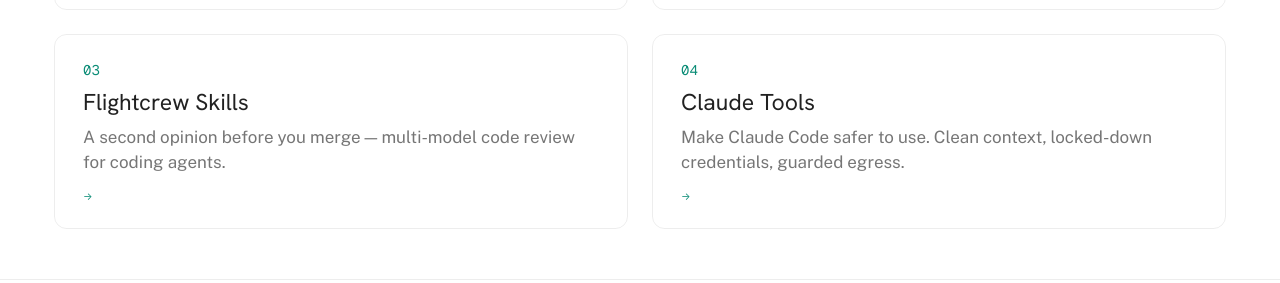
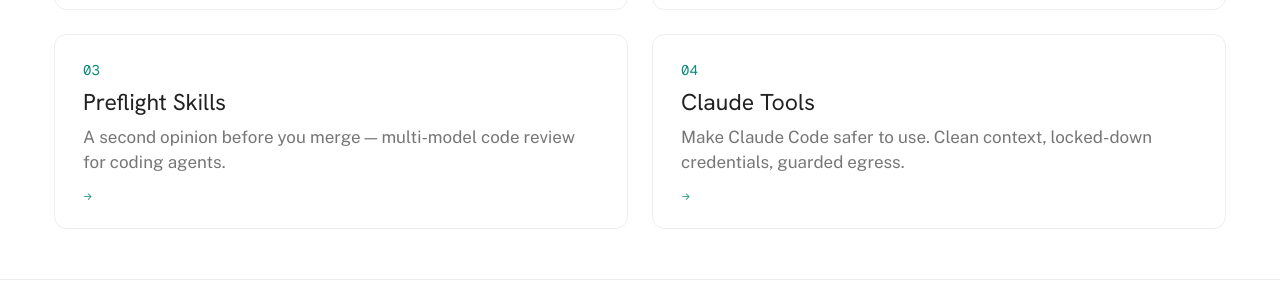
Before and after one commit to akasecurity/ai-tc-docs, an MkDocs documentation site: the page built from docs/index.md, in a window 1280 px wide and 900 px high, scrolled down 2764 px. Shown: the part 482-765 px from the top of the window. Built offline with MkDocs 1.6.1 and Material for MkDocs 9.7.7, drawn with Linux system fonts in a browser that asks for light colours; comment, search, counter and statistics services are not loaded.

Commit message:
docs(home): retarget the review-crew card at preflight-skills

```diff
--- a/overrides/home.html
+++ b/overrides/home.html
@@ -323,9 +323,9 @@
         <span class="mdx-feature__desc">View our open source library of 100+ detections.</span>
         <span class="mdx-feature__arrow">&rarr;</span>
       </a>
-      <a class="mdx-feature" href="https://github.com/akasecurity/flightcrew-skills">
+      <a class="mdx-feature" href="https://github.com/akasecurity/preflight-skills">
           <span class="mdx-feature__tag">03</span>
-          <span class="mdx-feature__title">Flightcrew Skills</span>
+          <span class="mdx-feature__title">Preflight Skills</span>
           <span class="mdx-feature__desc">A second opinion before you merge — multi-model code review for coding agents.</span>
           <span class="mdx-feature__arrow">&rarr;</span>
         </a>
```
